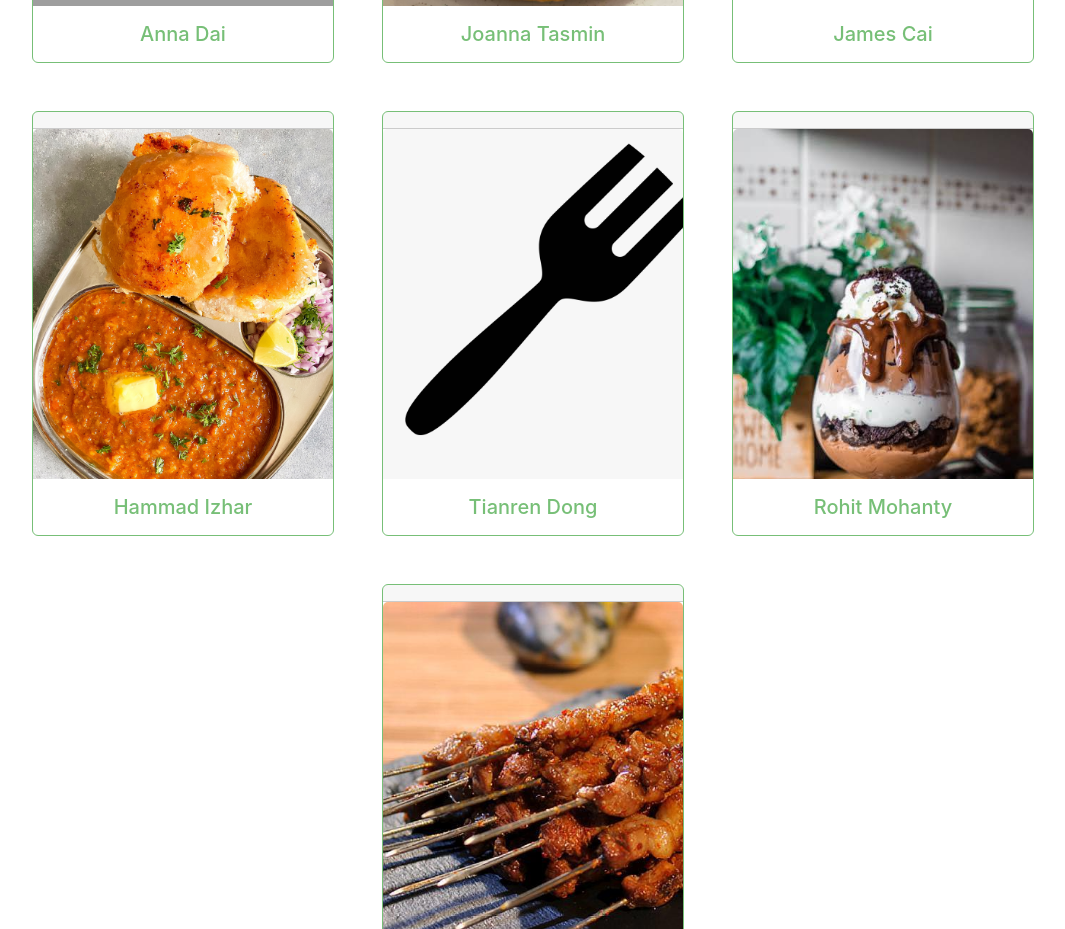
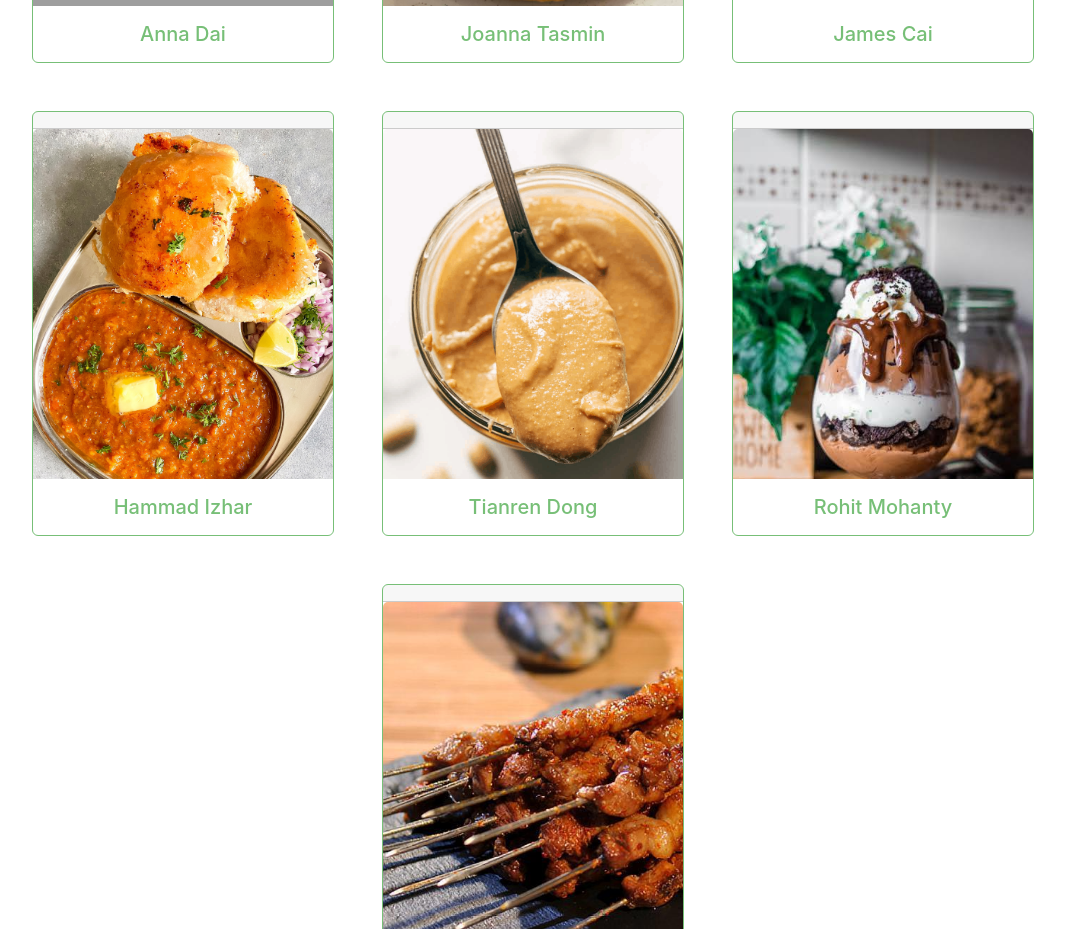
Before and after one commit to cs1570-2022/cs1570-2022.github.io, a React (Create React App) app: page / in a window 1280 px wide. Shown: the part 5880-6809 px from the top of the page, without its empty margins (107-1172 px from the left). Built offline with nearby package versions, Linux system fonts and the light colour scheme; grey boxes are pictures that could not be loaded.

Commit message:
feat: tianren food photo

```diff
--- a/src/Configuration.js
+++ b/src/Configuration.js
@@ -42,6 +42,7 @@ export const UTAS = [
     {
         name: "Tianren Dong",
         personalPhotoURL: "content/staff/tianren.jpg",
+        themePhotoURL: "content/staff/tianren-food.jpg"
     },
     {
         name: "Rohit Mohanty",
```
Also changed, not shown: public/content/staff/tianren-food.jpg (added).
